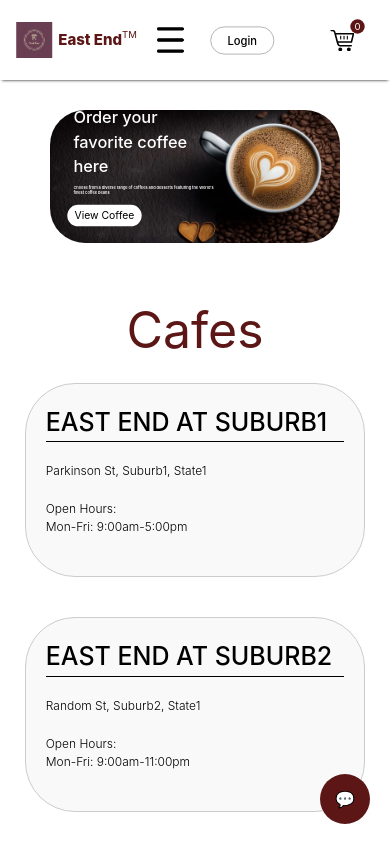
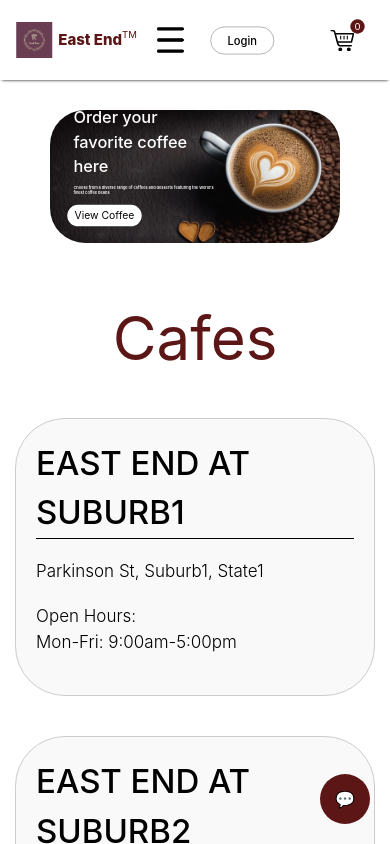
Before and after one commit to labib08/East-End, a React (Create React App) app in the folder Frontend/: page / in a window 390 px wide. Shown: the top 844 px of the page. Built offline with nearby package versions, Linux system fonts and the light colour scheme.

Commit message:
Changed the tailwind css styling of the home page

```diff
--- a/Frontend/src/Pages/Home/Home.css
+++ /dev/null
@@ -1,39 +0,0 @@
-@media(max-width: 800px) {
-    .home-h2 {
-        font-size: 60px;
-    }
-    .home-branch {
-        grid-template-columns: 1fr;
-    }
-
-    .home-branch .border {
-        margin-bottom: 20px;
-    }
-
-
-    .home-branch {
-        padding: 15px;
-    }
-    .home-h3 {
-        font-size: 33px;
-    }
-    .home-p-1 {
-        font-size: 17px;
-    }
-}
-
-@media(max-width: 500px) {
-    .home-branch {
-        margin: 0 auto;
-        width: 95%;
-    }
-    .home-h2 {
-        font-size: 50px;
-    }
-    .home-h3 {
-        font-size: 25px;
-    }
-    .home-p-1 {
-        font-size: 12px;
-    }
-}
--- a/Frontend/src/Pages/Home/Home.tsx
+++ b/Frontend/src/Pages/Home/Home.tsx
@@ -1,19 +1,30 @@
 import WelcomePage from "../../Components/WelcomePage/WelcomePage"
 import { locationData } from "../../Data/Location"
-import './Home.css'
 const Home: React.FC = () => {
+  // <div className="home flex items-center justify-center transition-[all_0.4s] fade-in-home">
+  //     <h2 className="home-h2 text-[80px] font-normal mt-[20px] text-[#5c1616] min-md:text-[60px] sm:text-[50px]">Cafes</h2>
+  //     </div>
+  //     <div className="home-branch grid grid-cols-2 gap-[20px] mt-[20px] mx-[100px] transition-[all_0.4s] fade-in-home min-md:grid min-md:grid-cols-1 min-md:p-[15px] sm:mx-auto sm:w-[95%]">
+  //       {locationData.map((location, index) => (
+  //         <div key={index} className="border border-[#ccc] p-[20px] rounded-[50px] bg-[#f9f9f9] min-md:border min-md:mb-5">
+  //           <h3 className="home-h3 text-[38px] font-[450] mb-[20px] uppercase border-b border-black min-md:text-[33px] sm:text-[25px]">{location.branch_name}</h3>
+  //           <p className="home-p-1 m-[5px_0] text-[22px] font-[300] mb-[20px] min-md:text-[17px] sm:text-[12px]">{location.location}</p>
+  //           <p className="home-p-1 m-[5px_0] text-[22px] font-[300] mb-[20px] min-md:text-[17px] sm:text-[12px]">Open Hours: <br/>{location.open_hours}</p>
+  //         </div>
+  //       ))}
+  //     </div>
   return (
     <div>
       <WelcomePage/>
       <div className="home flex items-center justify-center transition-[all_0.4s] fade-in-home">
-      <h2 className="home-h2 text-[80px] font-normal mt-[20px] text-[#5c1616]">Cafes</h2>
+      <h2 className="home-h2 text-[80px] font-normal mt-[20px] text-[#5c1616] min-md:text-[60px] sm:text-[50px]">Cafes</h2>
       </div>
-      <div className="home-branch grid grid-cols-2 gap-[20px] mt-[20px] mx-[100px] transition-[all_0.4s] fade-in-home">
+      <div className="home-branch grid grid-cols-2 gap-[20px] mt-[20px] mx-[100px] transition-[all_0.4s] fade-in-home min-md:grid min-md:grid-cols-1 min-md:p-[15px] sm:mx-auto">
         {locationData.map((location, index) => (
-          <div key={index} className="border border-[#ccc] p-[20px] rounded-[50px] bg-[#f9f9f9]">
-            <h3 className="home-h3 text-[38px] font-[450] mb-[20px] uppercase border-b border-black">{location.branch_name}</h3>
-            <p className="home-p-1 m-[5px_0] text-[22px] font-[300] mb-[20px]">{location.location}</p>
-            <p className="home-p-1 m-[5px_0] text-[22px] font-[300] mb-[20px]">Open Hours: <br/>{location.open_hours}</p>
+          <div key={index} className="border border-[#ccc] p-[20px] rounded-[50px] bg-[#f9f9f9] min-md:border min-md:mb-5">
+            <h3 className="home-h3 text-[38px] font-[450] mb-[20px] uppercase border-b border-black min-md:text-[33px] sm:text-[25px]">{location.branch_name}</h3>
+            <p className="home-p-1 m-[5px_0] text-[22px] font-[300] mb-[20px] min-md:text-[17px] sm:text-[12px]">{location.location}</p>
+            <p className="home-p-1 m-[5px_0] text-[22px] font-[300] mb-[20px] min-md:text-[17px] sm:text-[12px]">Open Hours: <br/>{location.open_hours}</p>
           </div>
         ))}
       </div>
```
